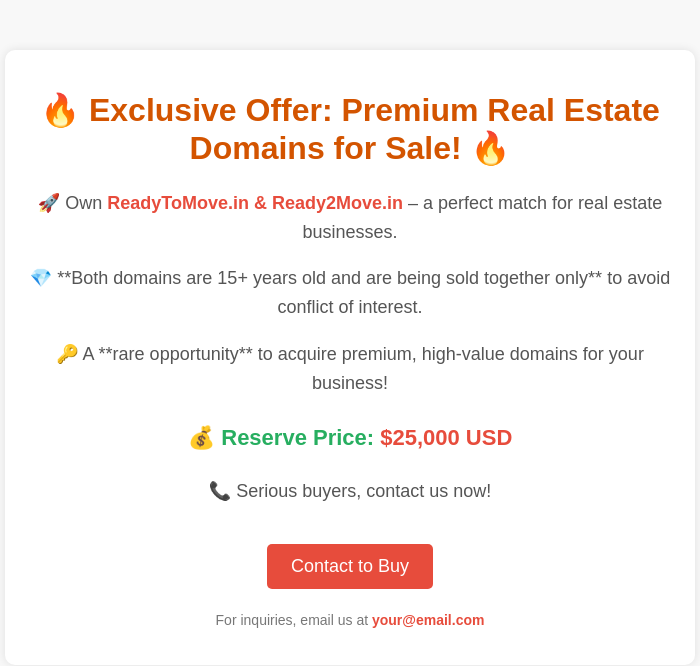
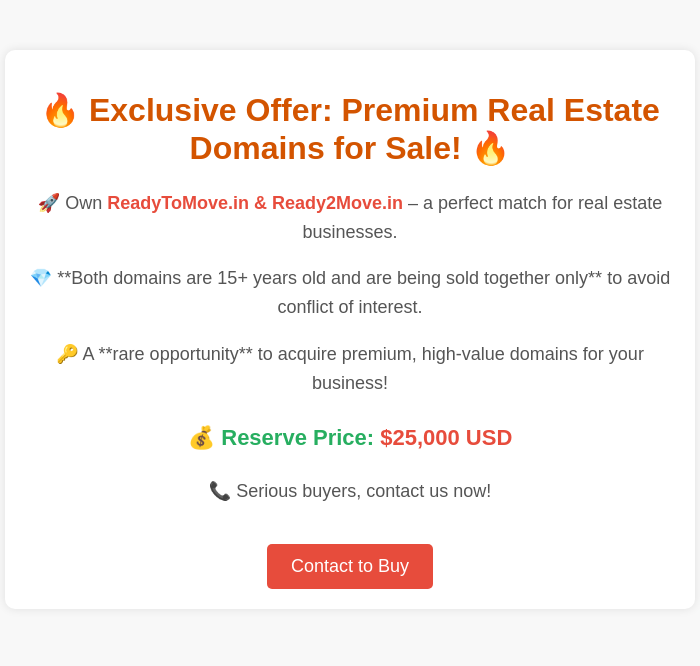
Before and after one commit to vijayjs101/ready2move, a plain HTML site: page index.html in a window 1280 px wide. Shown: the whole page, without its empty margins (290-990 px from the left). Drawn offline with Linux system fonts and the light colour scheme.

Commit message:
Update index.html

```diff
--- a/index.html
+++ b/index.html
@@ -66,7 +66,7 @@
         <p class="price">💰 Reserve Price: <span class="highlight">$25,000 USD</span></p>
         <p>📞 Serious buyers, contact us now!</p>
         <a href="mailto:vijayjs101@gmail.com" class="btn">Contact to Buy</a>
-        <p class="footer">For inquiries, email us at <span class="highlight">your@email.com</span></p>
+
     </div>
 </body>
 </html>
```
